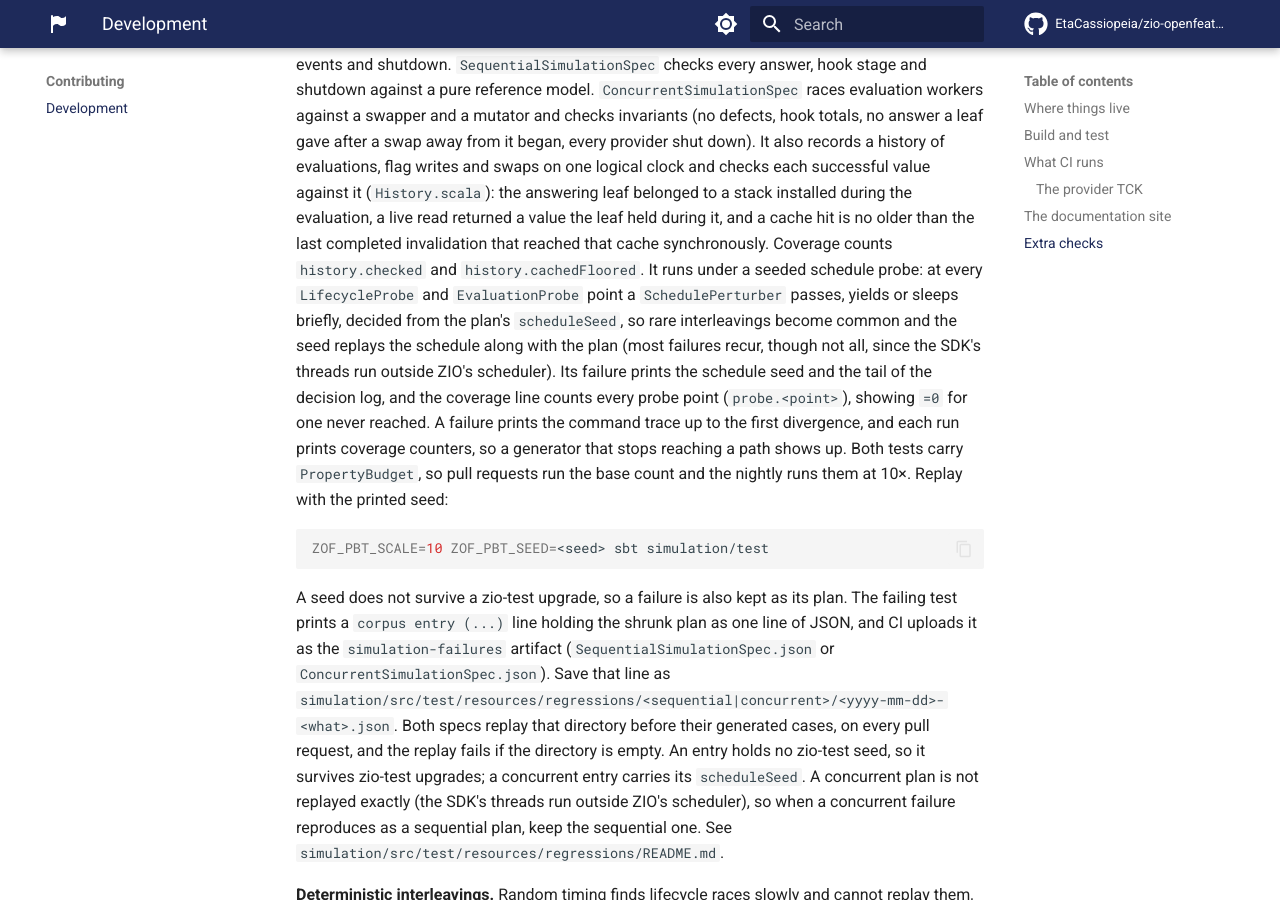
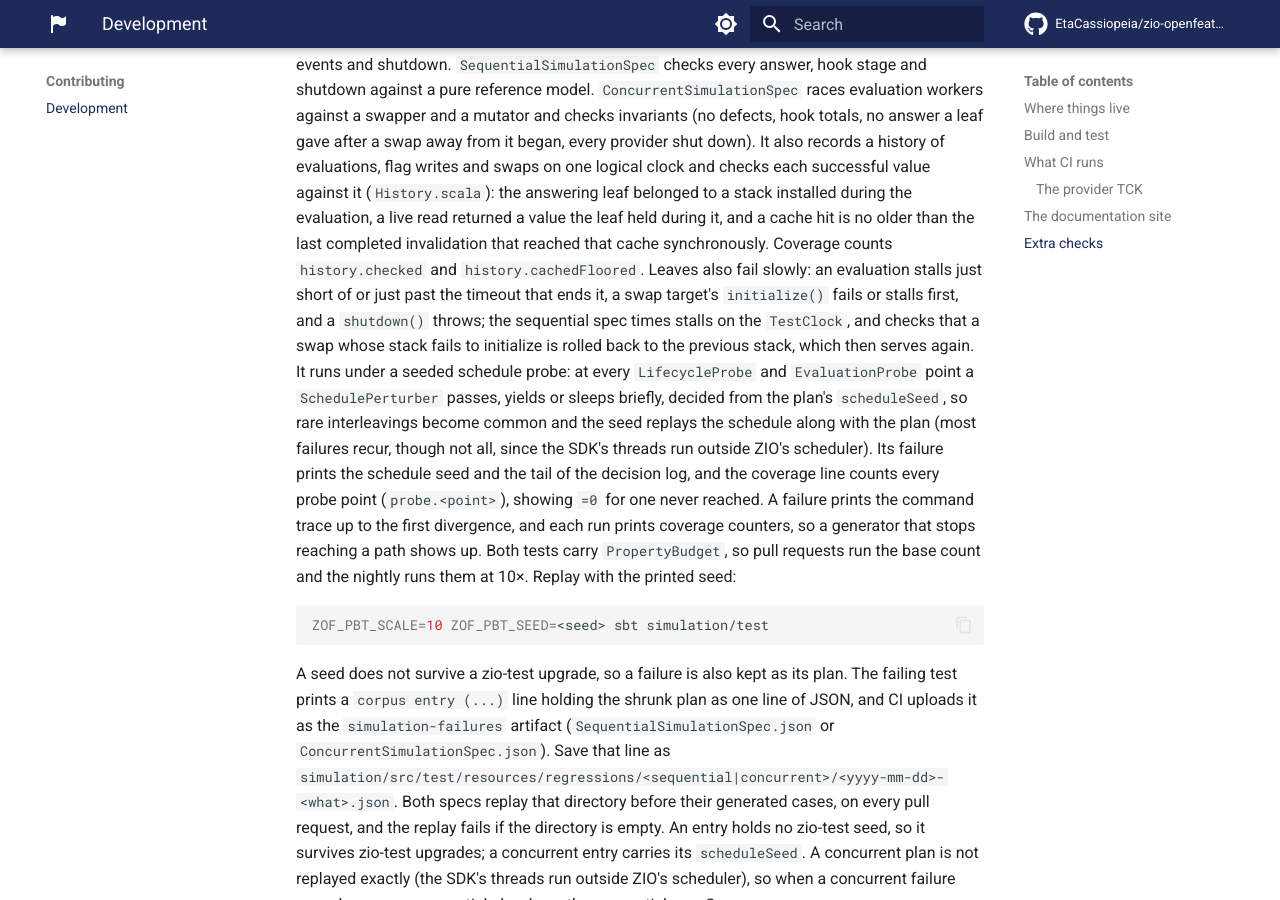
Before and after one commit to EtaCassiopeia/zio-openfeature, an MkDocs documentation site: the page built from docs/development.md, in a window 1280 px wide and 900 px high, scrolled down 4578 px. Built offline with MkDocs 1.6.1 and Material for MkDocs 9.7.7, drawn with Linux system fonts in a browser that asks for light colours; comment, search, counter and statistics services are not loaded.

Commit message:
Give simulation leaves stall, init and shutdown faults (#974)

```diff
--- a/docs/development.md
+++ b/docs/development.md
@@ -152,7 +152,9 @@ invariants (no defects, hook totals, no answer a leaf gave after a swap away fro
 down). It also records a history of evaluations, flag writes and swaps on one logical clock and checks each successful
 value against it (`History.scala`): the answering leaf belonged to a stack installed during the evaluation, a live
 read returned a value the leaf held during it, and a cache hit is no older than the last completed invalidation that
-reached that cache synchronously. Coverage counts `history.checked` and `history.cachedFloored`. It runs under a seeded schedule probe: at every `LifecycleProbe` and `EvaluationProbe` point a
+reached that cache synchronously. Coverage counts `history.checked` and `history.cachedFloored`. Leaves also fail slowly: an evaluation stalls just short of or just past the timeout that ends it, a swap target's
+`initialize()` fails or stalls first, and a `shutdown()` throws; the sequential spec times stalls on the `TestClock`,
+and checks that a swap whose stack fails to initialize is rolled back to the previous stack, which then serves again. It runs under a seeded schedule probe: at every `LifecycleProbe` and `EvaluationProbe` point a
 `SchedulePerturber` passes, yields or sleeps briefly, decided from the plan's `scheduleSeed`, so rare interleavings
 become common and the seed replays the schedule along with the plan (most failures recur, though not all, since the
 SDK's threads run outside ZIO's scheduler). Its failure prints the schedule seed and the tail of the decision log, and
--- a/simulation/README.md
+++ b/simulation/README.md
@@ -17,6 +17,27 @@ Test-only, unpublished, Scala 3. Not in the root aggregate; run with `sbt simula
 
 Scale with `ZOF_PBT_SCALE`, pin with `ZOF_PBT_SEED`; the sequential spec prints both at the start.
 
+## Faults
+
+A leaf fails cleanly (`ThrowGeneral`, `ThrowNotFound`, `ReturnGeneral`) or slowly:
+
+- `Stall(pastBound)`, sequential only: the next call that reaches the leaf blocks until the runner moves the clock to
+  just short of, or just past, the timeout that ends it (the innermost breaker's, else the core's), then releases it.
+  Each breaker's timeout is 10 ms shorter than the one around it, and all are shorter than the core's 1 s.
+- `InitFault` on a swap target's leaves: `Fails`, `StallThenOk`, `StallThenFail` (the concurrent spec uses `Fails`
+  only). A stalled swap is checked while it waits (status `NotReady`, a read rejected) and after it settles; a failed
+  one must roll back to the previous stack, and the failed stack's leaves are each shut down once and never answer.
+- `ShutdownFault.Throws` on any leaf.
+
+The sequential spec runs on the `TestClock`, so a stall costs no real time; waits for the SDK's own threads are bounded
+on the live clock. A stalled read runs outside the test's fiber supervision (`zio.SimulationSupervision`), because
+`TestClock.adjust` waits for every supervised fiber to suspend, and a fiber blocked in a leaf never does. The concurrent
+spec runs on the live clock and has no stalls.
+
+Each fault has a coverage counter (`fault.stall.*`, `init.*`, `swap.rolledBack`, `shutdown.throws`, `crun.init.fails`,
+`crun.swap.rolledBack`, `crun.shutdown.throws`), counted for generated cases only (under `replay.` while the corpus
+replays). The last test of each spec fails if one of them stays at 0.
+
 A failing run prints its shrunk plan as a `corpus entry (...)` line and writes it to `target/simulation-failures/`.
 Saved under `src/test/resources/regressions/`, it is replayed before the generated cases on every run; see the README
 there.
```
Also changed, not shown: 16 other files.
